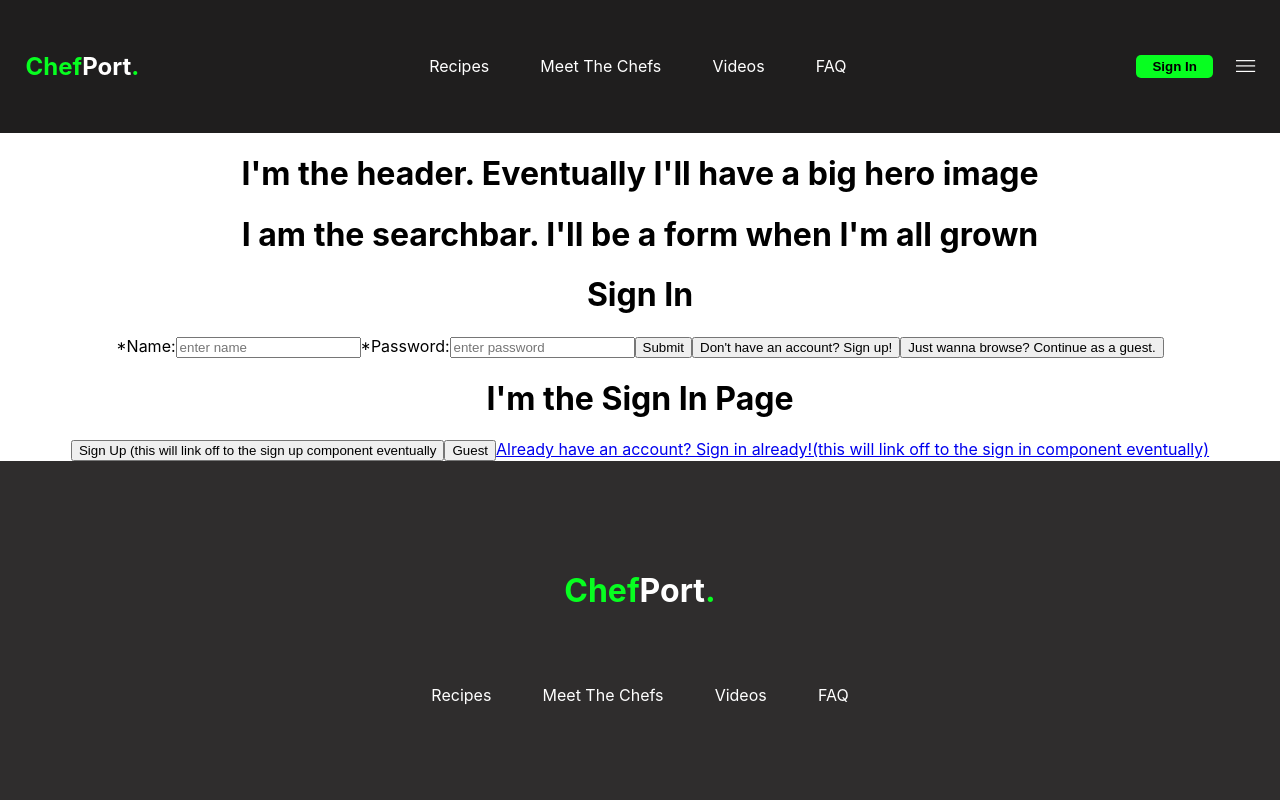
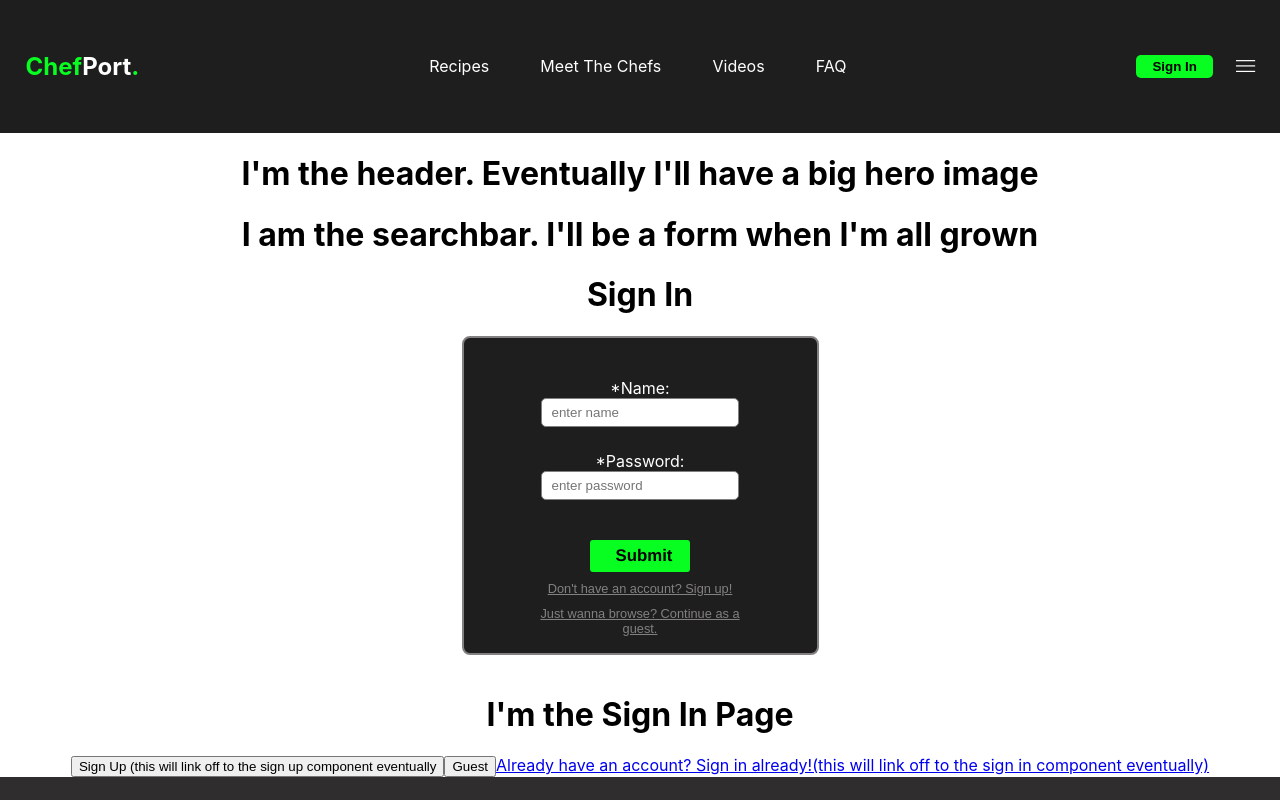
Before and after one commit to stackBlock/Chef-Portfolio-8-React-App, a React (Create React App) app in the folder chef-portfolio-app/: page /sign-in in a window 1280 px wide. Shown: the top 800 px of the page. Built offline with nearby package versions, Linux system fonts and the light colour scheme.

Commit message:
added styling to the form

```diff
--- a/chef-portfolio-app/src/index.css
+++ b/chef-portfolio-app/src/index.css
@@ -147,3 +147,111 @@ code {
 .footerLogo{
   font-size: 2rem;
 }
+
+
+
+
+/*Formik styling*/
+
+.formContainer{
+  display: flex;
+  flex-flow: column;
+  align-items: center;
+
+  margin: 0 auto;
+  margin-bottom: 5vh;
+  padding: 2vh 5vw;
+
+  border: 2px solid #828080;
+  border-radius: 8px;
+
+  background: #1F1E1E;
+
+  width: 225px;
+}
+
+.submitButton{
+  width: 100px;
+
+  margin-top: 5vh;
+  padding: .75vh 2vw;
+
+  border: none;
+  border-radius: 3px;
+  outline: none;
+  cursor: pointer;
+
+  background: #07FE20;
+  color: black;
+
+  font-weight: 600;
+  font-family: helvetica;
+  font-size: 1.05rem;
+
+  display: flex;
+  justify-content: center;
+  align-items: center;
+}
+
+.submitButton:active{
+  background: rgb(0, 94, 0);
+}
+
+.signUpSwitch{
+  border: none;
+
+  background: none;
+  color: #828080;
+
+  font-size: .8rem;
+
+  margin-top: 1vh;
+
+  cursor: pointer;
+
+  text-decoration: underline;
+}
+
+.guestSignIn{
+  border: none;
+
+  background: none;
+  color: #828080;
+
+  font-size: .8rem;
+
+  margin-top: 1vh;
+
+  cursor: pointer;
+
+  text-decoration: underline;
+}
+
+label{
+  margin-top: 3vh;
+  color: white;
+}
+
+.input{
+  padding: .75vh .75vw;
+
+  border-radius: 5px;
+  border: 1px solid gray;
+  outline: none;
+}
+
+.red{
+  font-size: 0.85rem;
+
+  border: 1px solid rgb(151, 151, 151);
+  border-radius: 2px;
+
+  margin-top: .5vh;
+  padding: .25vh .5vw;
+
+  font-style: italic;
+
+  background-color: rgb(255, 241, 221);
+  color: red;
+  font-weight: 500;
+}
```
